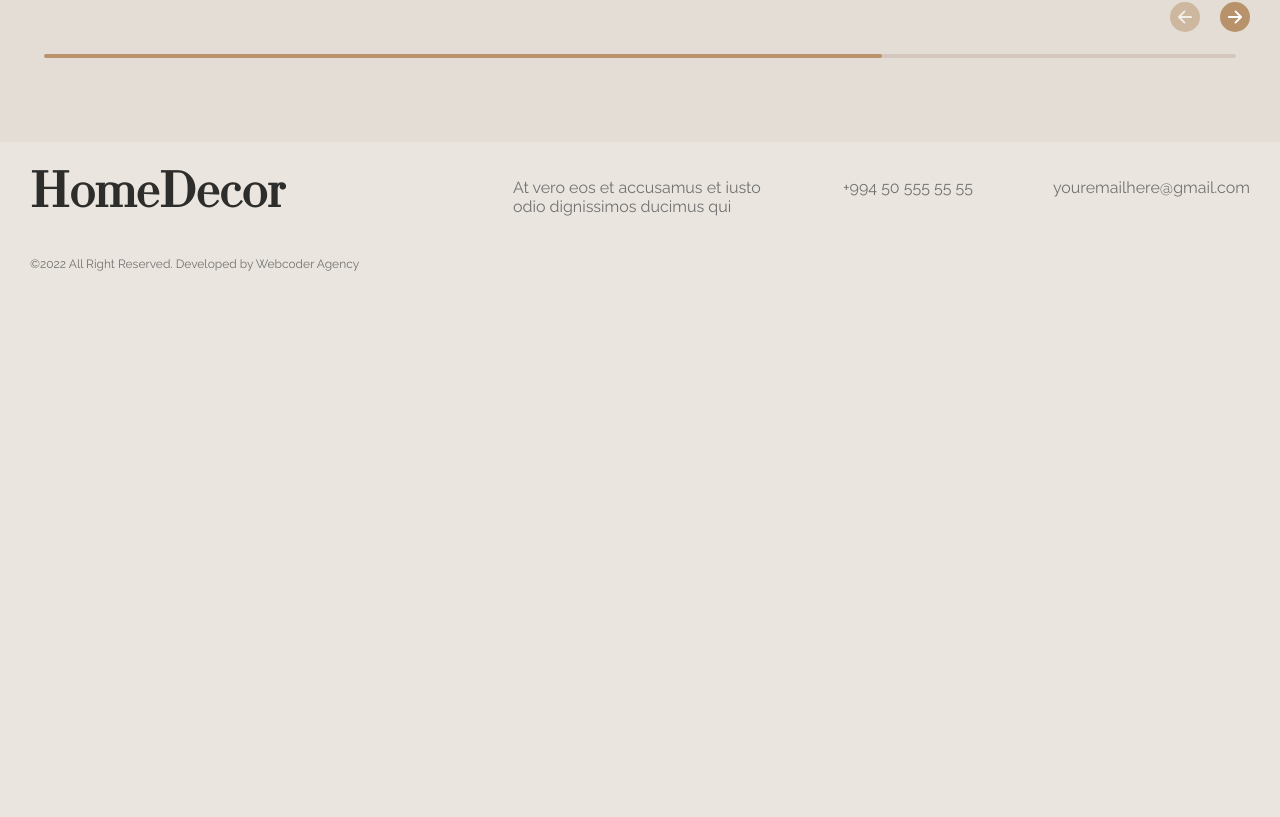
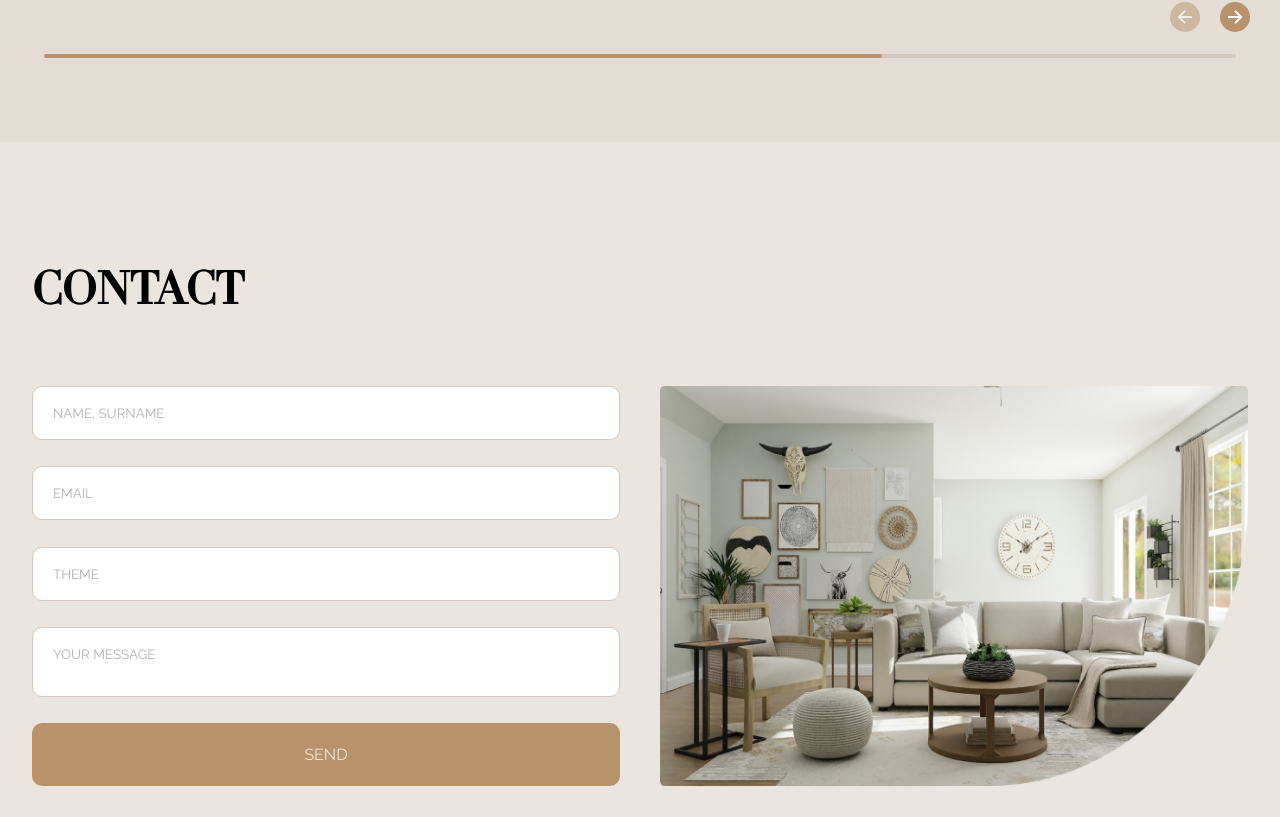
Before and after one commit to elturanshucai/furniture_e-commerce, a React (Vite) app: page / in a window 1280 px wide. Shown: the part 5183-6000 px from the top of the page. Before the commit the page ends 5474 px from the top, so only its background shows below. Built offline with nearby package versions, Linux system fonts and the light colour scheme.

Commit message:
contact section ui completed

```diff
--- a/src/images.js
+++ b/src/images.js
@@ -4,6 +4,7 @@ import slide1 from './assets/images/hero/swiper/slide1.png'
 import slide2 from './assets/images/hero/swiper/slide2.png'
 import about from './assets/images/about/about.png'
 import discount from './assets/images/bg/discount.png'
+import contact from './assets/images/bg/contact.png'
 import product1 from './assets/images/products/product1.png'
 import product2 from './assets/images/products/product2.png'
 import product3 from './assets/images/products/product3.png'
@@ -27,7 +28,8 @@ export const aboutImage = {
 }
 
 export const customImages = {
-    discount
+    discount,
+    contact
 }
 
 export const productImages = {
--- a/src/pages/home/Home.jsx
+++ b/src/pages/home/Home.jsx
@@ -7,6 +7,7 @@ import DiscountSection from './container/discount/DiscountSection'
 import Products from './container/products/Products'
 import MostPopular from './container/popular/MostPopular'
 import Collections from './container/collections/Collections'
+import Contact from './container/contact/Contact'
 
 
 const Home = () => {
@@ -19,6 +20,7 @@ const Home = () => {
       <Products />
       <MostPopular />
       <Collections />
+      <Contact />
     </>
   )
 }
--- /dev/null
+++ b/src/pages/home/container/contact/Contact.jsx
@@ -0,0 +1,52 @@
+import React from 'react'
+import styles from './contact.module.css'
+import { useForm } from 'react-hook-form'
+import { customImages } from '../../../../images'
+
+const Contact = () => {
+    const { register, handleSubmit, formState: { errors } } = useForm()
+
+    const submitHandler = async (data) => {
+        console.log(data)
+    }
+    return (
+        <section className={`${styles.contact} container`}>
+            <h2 className={styles.title}>Contact</h2>
+            <div className={styles.form__container}>
+                <form onSubmit={handleSubmit(submitHandler)} className={styles.form}>
+                    <input
+                        type="text"
+                        placeholder='NAME, SURNAME'
+                        autoComplete='off'
+                        {...register("name", { required: true })}
+                    />
+                    <input
+                        type="email"
+                        placeholder='Email'
+                        autoComplete='off'
+                        {...register("email", { required: true })}
+                    />
+                    <input
+                        type='text'
+                        placeholder='Theme'
+                        autoComplete='off'
+                        {...register("theme", { required: true })}
+                    />
+                    <textarea
+                        className={styles.textarea}
+                        placeholder='YOUR MESSAGE'
+                        {...register("message", { required: true })}
+                    />
+                    <button className={styles.submit__button}>
+                        Send
+                    </button>
+                </form>
+                <div className={styles.img}>
+                    <img src={customImages.contact} alt="furniture contact" />
+                </div>
+            </div>
+        </section>
+    )
+}
+
+export default Contact
--- /dev/null
+++ b/src/pages/home/container/contact/contact.module.css
@@ -0,0 +1,82 @@
+.contact {
+    padding: 120px 0;
+}
+
+.title {
+    font-family: 'Didot Title';
+    font-size: 48px;
+    text-transform: uppercase;
+    margin-bottom: 60px;
+}
+
+.form__container {
+    display: flex;
+    gap: 40px;
+    justify-content: space-between;
+    height: 400px;
+}
+
+.form {
+    display: flex;
+    flex-direction: column;
+    flex: 1;
+    gap: 15px;
+    justify-content: space-between;
+}
+
+.form input,
+.form textarea {
+    border: 1px solid var(--dusty-rose);
+    border-radius: 10px;
+    padding: 18px 20px;
+    color: var(--primary);
+    resize: none;
+    font-family: 'Raleway';
+}
+
+.form input::placeholder,
+.form textarea::placeholder {
+    color: var(--grey);
+    text-transform: uppercase;
+}
+
+.form input:focus,
+.form textarea:focus {
+    outline-style: groove;
+    outline-color: var(--primary);
+}
+
+.submit__button{
+    background-color: var(--primary);
+    color: var(--bg-main);
+    padding: 22px 0;
+    border-radius: 10px;
+    text-transform: uppercase;
+    font-size: 16px;
+    transition: all 300ms;
+}
+
+.submit__button:hover{
+    background-color: var(--btn-hover);
+}
+
+.img{
+    flex: 1;
+}
+
+.img img{
+    width: 100%;
+    height: 100%;
+}
+
+@media screen and (max-width:780px) {
+    .form__container{
+        flex-direction: column;
+        gap: 50px;
+        height: auto;
+    }
+    .title{
+        font-size: 24px;
+        margin-bottom: 30px;
+    }
+}
```
Also changed, not shown: src/assets/images/bg/contact.png (added).
